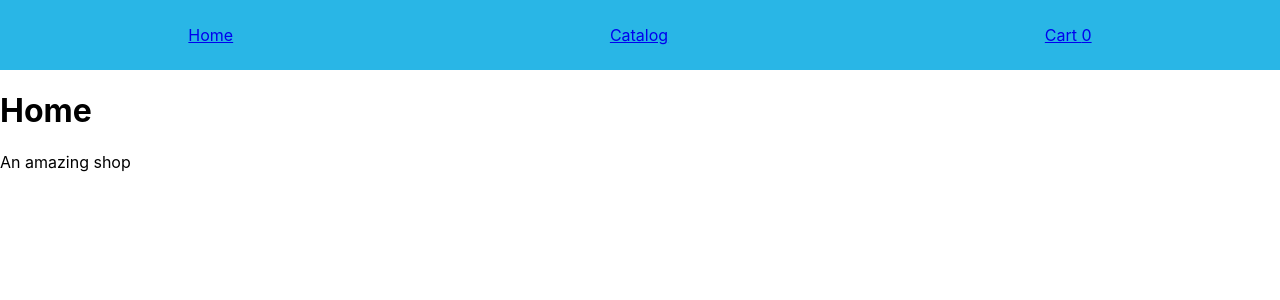
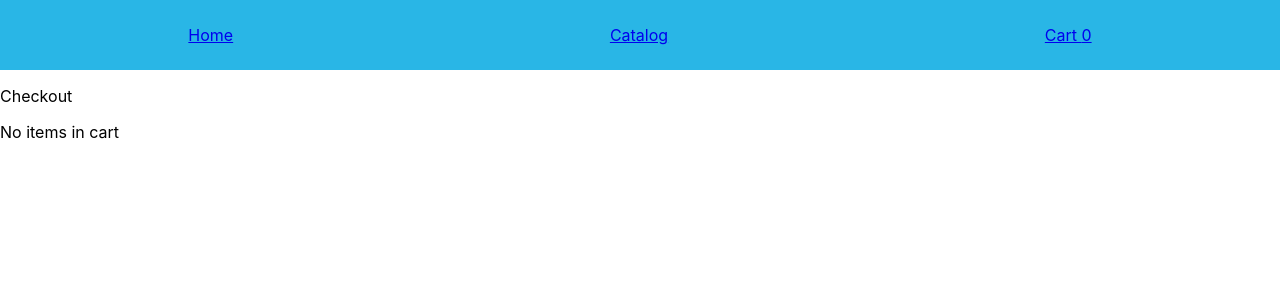
Before and after one commit to S460s/shopping-cart, a React (Create React App) app: page /#/checkout in a window 1280 px wide. Shown: the top 300 px of the page. Built offline with nearby package versions, Linux system fonts and the light colour scheme.

Commit message:
Added conditional rendering in the Cart

```diff
--- a/src/Routes.js
+++ b/src/Routes.js
@@ -1,5 +1,5 @@
 import React, { createContext, useState } from 'react';
-import { BrowserRouter as Router, Switch, Route } from 'react-router-dom';
+import { HashRouter, Switch, Route } from 'react-router-dom';
 import App from './App';
 import Nav from './components/Nav';
 import Catalog from './components/Catalog';
@@ -11,7 +11,7 @@ const ProductsContext = createContext();
 const Routes = () => {
 	const [count, setCount] = useState(0);
 	return (
-		<Router>
+		<HashRouter basename='/'>
 			<ProductsContext.Provider value={{ products, count, setCount }}>
 				<Nav />
 				<Switch>
@@ -29,7 +29,7 @@ const Routes = () => {
 					</Route>
 				</Switch>
 			</ProductsContext.Provider>
-		</Router>
+		</HashRouter>
 	);
 };
 export { ProductsContext };
--- a/src/components/Catalog.js
+++ b/src/components/Catalog.js
@@ -1,6 +1,5 @@
 import React, { useContext } from 'react';
 import ProductCard from './ProductCard';
-import '../styles/Catalog.css';
 import { ProductsContext } from '../Routes';
 
 const Catalog = () => {
--- a/src/components/Checkout.js
+++ b/src/components/Checkout.js
@@ -1,14 +1,13 @@
 import React, { useContext } from 'react';
 import { ProductsContext } from '../Routes';
 import ProductCard from './ProductCard';
-import '../styles/Catalog.css';
+
 const Checkout = () => {
 	const { products, setCount } = useContext(ProductsContext);
-	console.log(products);
 
 	const itemComponents = products.items.map((item) => {
 		if (item.amount > 0) {
-			return <ProductCard data={item} key={item.id} />;
+			return <ProductCard data={item} amount={item.amount} key={item.id} />;
 		}
 		return null;
 	});
@@ -17,18 +16,30 @@ const Checkout = () => {
 		alert(
 			`Thanks for shopping! Your total spending is ${products.totalPrice()} .`
 		);
-		products.items.forEach((item) => {
-			item.amount = 0;
-		});
+		products.resetAmount();
 		setCount(products.totalAmount());
 	};
+
+	const noItems = (
+		<div>
+			<p>No items in cart</p>
+		</div>
+	);
+
+	const items = (
+		<div>
+			<div className='catalog'>{itemComponents}</div>
+			<h4>Total Price: {products.totalPrice()}$</h4>
+			<button className='checkoutBtn' onClick={handleCheckout}>
+				Checkout
+			</button>
+		</div>
+	);
 
 	return (
 		<div>
 			<p>Checkout</p>
-			<div className='catalog'>{itemComponents}</div>
-			<h4>Total Price: {products.totalPrice()}</h4>
-			<button onClick={handleCheckout}>Checkout</button>
+			{products.totalAmount() > 0 ? items : noItems}
 		</div>
 	);
 };
--- a/src/components/ProductCard.js
+++ b/src/components/ProductCard.js
@@ -1,5 +1,4 @@
 import React from 'react';
-import '../styles/Card.css';
 import { Link } from 'react-router-dom';
 
 const ProductCard = (props) => {
@@ -9,6 +8,7 @@ const ProductCard = (props) => {
 			<img src={url} alt={name} className='photo' />
 			<p>Name: {name}</p>
 			<p>Price: {price}$</p>
+			{props.amount && <p>Amount: {props.amount}</p>}
 			<Link to={`/product/${id}`}>Details</Link>
 		</div>
 	);
--- a/src/products.js
+++ b/src/products.js
@@ -49,10 +49,11 @@ const products = {
 			return acc + itemPrice;
 		}, 0);
 	},
+	resetAmount() {
+		this.items.forEach((item) => {
+			item.amount = 0;
+		});
+	},
 };
 
-const productNum = () => {
-	return products.reduce((acc, product) => acc + +product.amount, 0);
-};
-export { productNum };
 export default products;
--- a/src/styles/App.css
+++ b/src/styles/App.css
@@ -0,0 +1,15 @@
+.catalog {
+	padding: 20px;
+	display: grid;
+	gap: 1rem;
+	grid-template-columns: repeat(auto-fill, minmax(200px, 1fr));
+	align-content: center;
+}
+
+.card {
+	border: 2px solid;
+}
+
+.photo {
+	width: 100%;
+}
--- a/src/styles/Card.css
+++ /dev/null
@@ -1,8 +0,0 @@
-.card {
-	border: black 3px solid;
-	border-radius: 5px;
-	max-width: 300px;
-}
-.photo {
-	width: 100%;
-}
--- a/src/styles/Catalog.css
+++ /dev/null
@@ -1,6 +0,0 @@
-.catalog {
-	padding: 20px;
-	display: grid;
-	gap: 1rem;
-	grid-template-columns: repeat(auto-fit, minmax(200px, 1fr));
-}
```
Also changed, not shown: package.json (+7 -1 lines), 1 other file (tests, documents, lock files or other folders).
